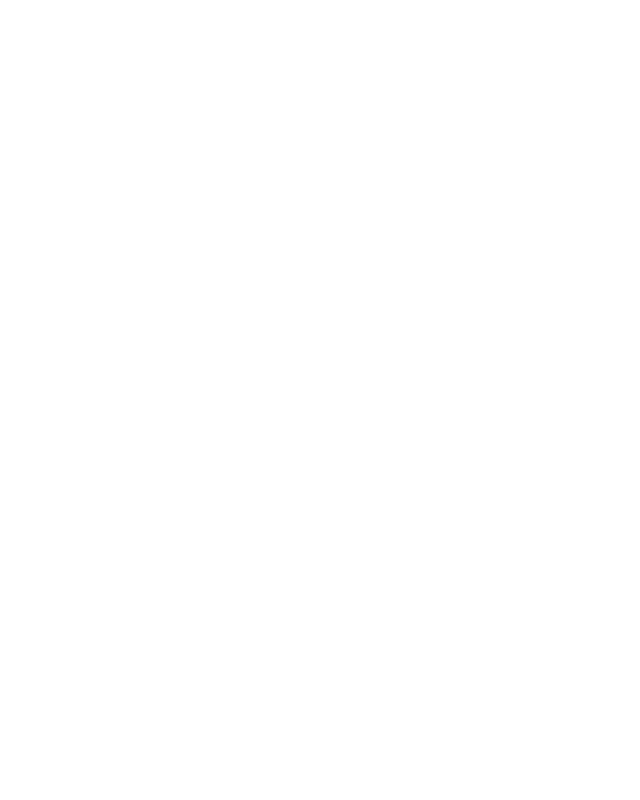
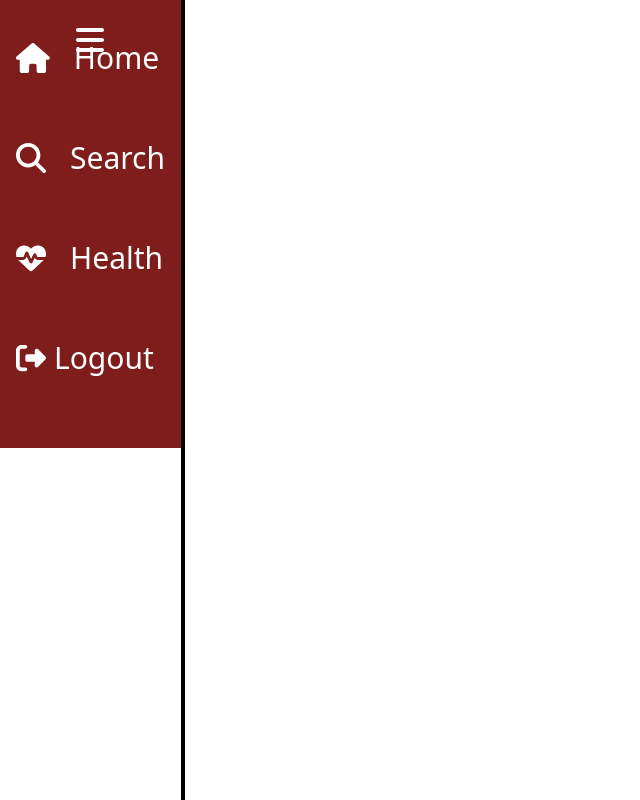
Before and after one commit to CSU-Northridge-ARCS-Dev/coaching-dashboard, a React (Vite) app: page /settings in a window 1280 px wide. Before the commit this address had no page. Shown: the whole page, without its empty margins (0-640 px from the left). Built offline with nearby package versions, Linux system fonts and the light colour scheme.

Commit message:
initial commit

```diff
--- a/src/App.jsx
+++ b/src/App.jsx
@@ -3,6 +3,8 @@ import ReactDOM from "react-dom";
 import { BrowserRouter, Routes, Route } from "react-router-dom";
 import Home from "./Pages/Home";
 import Search from "./Pages/Search";
+import Settings from "./Pages/Settings";
+import Alerts from "./Pages/Alerts";
 import "./style.css";
 
 const App = () => {
@@ -11,6 +13,8 @@ const App = () => {
       <Routes>
         <Route path="/" element={<Home />} />
         <Route path="/search" element={<Search />} />
+        <Route path="/settings" element={<Settings />} />
+        <Route path="/alerts" element={<Alerts />} />
       </Routes>
     </BrowserRouter>
   );
--- a/src/Components/Navbar.jsx
+++ b/src/Components/Navbar.jsx
@@ -15,14 +15,14 @@ const Navbar = () => {
   const [isOpen, setIsOpen] = useState(false);
 
   return (
-    <div className="tw-bg-red-900 tw-flex tw-flex-wrap tw-items-center tw-py-4 tw-px-4  tw-justify-center">
-      <div className="tw-flex tw-flex-col tw-w-full tw-mt-4 tw-items-center">
+    <div className={`tw-bg-red-900 tw-flex tw-flex-wrap tw-items-center tw-p-4 tw-justify-center ${isOpen ? 'tw-w-16' : 'tw-w-full'} tw-relative`}>
       <button
-        className="tw-text-white tw-lg:hidden tw-p-2 tw-mr-2"
+        className="tw-text-white tw-lg:hidden tw-p-2 tw-absolute tw-top-4"
         onClick={() => setIsOpen(!isOpen)}
       >
-      <FontAwesomeIcon icon={faBars} />
+        <FontAwesomeIcon icon={faBars} size="2x"/>
       </button>
+      <div className={`tw-flex tw-flex-col tw-w-full tw-mt-4 tw-items-center ${isOpen ? 'tw-hidden' : 'tw-block'}`}>
         <Link
           to="/"
           className={`tw-py-2 tw-text-3xl tw-w-full tw-flex-1 tw-justify-center tw-items-center tw-rounded tw-mb-12 ${
@@ -30,13 +30,13 @@ const Navbar = () => {
           }`}
         >
           <FontAwesomeIcon icon={faHome} className="tw-text-white tw-mr-6" />
-          Home
+          {!isOpen && "Home"}
         </Link>
         <Link
           to="/profile"
           className={`tw-py-2 tw-text-3xl tw-w-full tw-flex-1 tw-justify-center tw-items-center tw-rounded tw-mb-12 ${
             location.pathname === "/profile" ? "tw-text-black" : "tw-text-white"
-          }`}
+          } ${isOpen ? "tw-block" : "tw-hidden"}`}
         >
           <FontAwesomeIcon icon={faUser} className="tw-text-white tw-mr-6" />
           Profile
--- /dev/null
+++ b/src/Pages/Alerts.jsx
@@ -0,0 +1,24 @@
+import React, { useState } from 'react';
+
+const Alerts = () => {
+    const [alerts, setAlerts] = useState([]);
+
+    const dismissAlert = (alertId) => {
+        setAlerts(alerts.filter(alert => alert.id !== alertId));
+    };
+
+    const dismissAllAlerts = () => {
+        setAlerts([]);
+    };
+
+    return (
+        <div>
+            {/* bongo cat! */}
+            {/* Code for the alerts dropdown */}
+            {/* Code for the list of alerts */}
+            {/* Code for the dismiss buttons */}
+        </div>
+    );
+};
+
+export default Alerts;
--- a/src/Pages/Home.jsx
+++ b/src/Pages/Home.jsx
@@ -3,6 +3,7 @@ import Navbar from "../Components/Navbar";
 import Footer from "../Components/Footer";
 import { FontAwesomeIcon } from "@fortawesome/react-fontawesome";
 import { faBell, faCog } from "@fortawesome/free-solid-svg-icons";
+import { Link } from "react-router-dom";
 
 const Home = () => {
   return (
@@ -19,14 +20,18 @@ const Home = () => {
               👋
             </div>
             <div>
+              <Link to="/alerts">
                 <button className="tw-ml-12">
                   <FontAwesomeIcon icon={faBell} className="tw-text-4xl" />
                   <div>Alerts</div>
                 </button>
+              </Link>
+              <Link to="/Settings">
                 <button className="tw-ml-12">
                   <FontAwesomeIcon icon={faCog} className="tw-text-4xl" />
                   <div>Settings</div>
                 </button>
+              </Link>
             </div>
           </div>
 
--- /dev/null
+++ b/src/Pages/Settings.jsx
@@ -0,0 +1,20 @@
+import React from 'react';
+import Navbar from "../Components/Navbar";
+import Footer from "../Components/Footer";
+
+const Settings = () => {
+    return (
+        <div className="settings-topbar tw-grid tw-grid-rows-[1fr_auto] tw-grid-cols-[auto_1fr] tw-min-h-screen">
+
+            <div className="settings-sidebar">
+                <Navbar />
+
+            </div>
+            <div className="tw-col-span-1 tw-row-span-1 tw-bg-[gradient-radial-1] tw-bg-[gradient-radial-2] tw-border-l-4 tw-border-black">
+                {/* Content for dark mode, notification settings, and health data delete */}
+            </div>
+        </div>
+    );
+};
+
+export default Settings;
```
Lines whose indentation alone changed are shown as unchanged.
